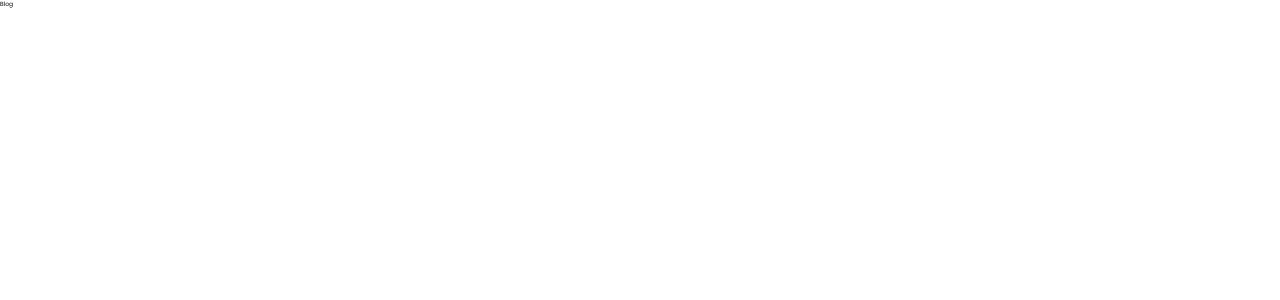
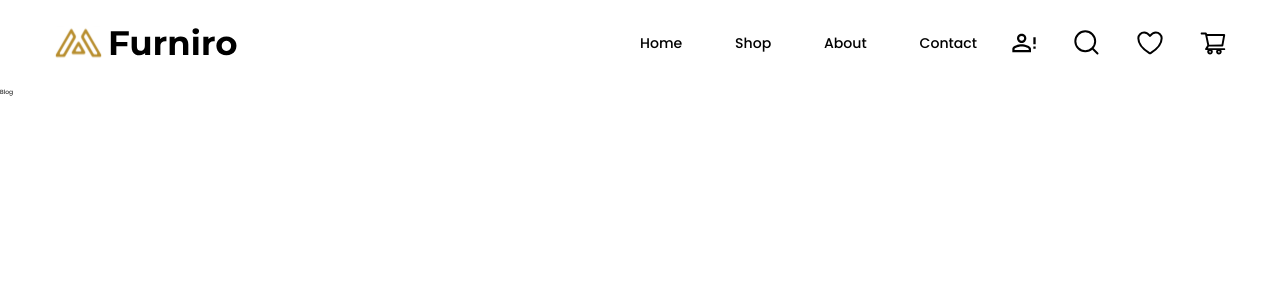
Before and after one commit to rihab-oues96/ahmad, a Next.js app: page /Blog in a window 1280 px wide. Shown: the top 300 px of the page. Built offline with nearby package versions, Linux system fonts and the light colour scheme.

Commit message:
try if git connected

```diff
--- a/src/app/layout.tsx
+++ b/src/app/layout.tsx
@@ -1,18 +1,22 @@
-import './globals.scss'
+import "./globals.scss";
+import Header from "@/layout/Header";
 
 export const metadata = {
-  title: 'Furniro',
-  description: 'Generated by create next app',
-}
+  title: "Furniro",
+  description: "Generated by create next app",
+};
 
 export default function RootLayout({
   children,
 }: {
-  children: React.ReactNode
+  children: React.ReactNode;
 }) {
   return (
     <html lang="en">
-      <body>{children}</body>
+      <body>
+        <Header />
+        {children}
+      </body>
     </html>
-  )
+  );
 }
--- a/src/app/page.tsx
+++ b/src/app/page.tsx
@@ -1,12 +1,12 @@
 import Cover from "@/components/Cover";
 import Footer from "@/layout/Footer";
-import Header from "@/layout/Header";
+
 import Service from "@/layout/Service";
 
 export default function Home() {
   return (
     <main>
-      <Header />
+
       <Cover />
       <Service />
       <Footer />
```
